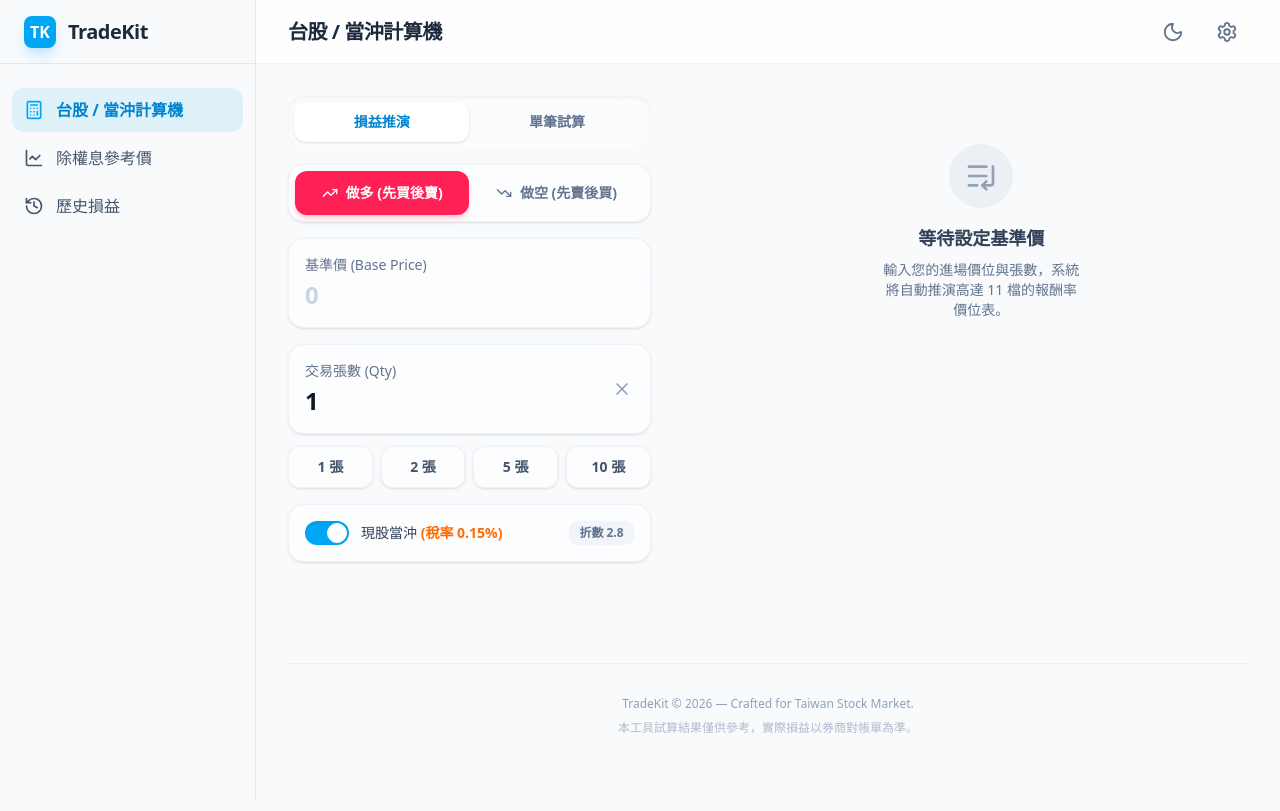
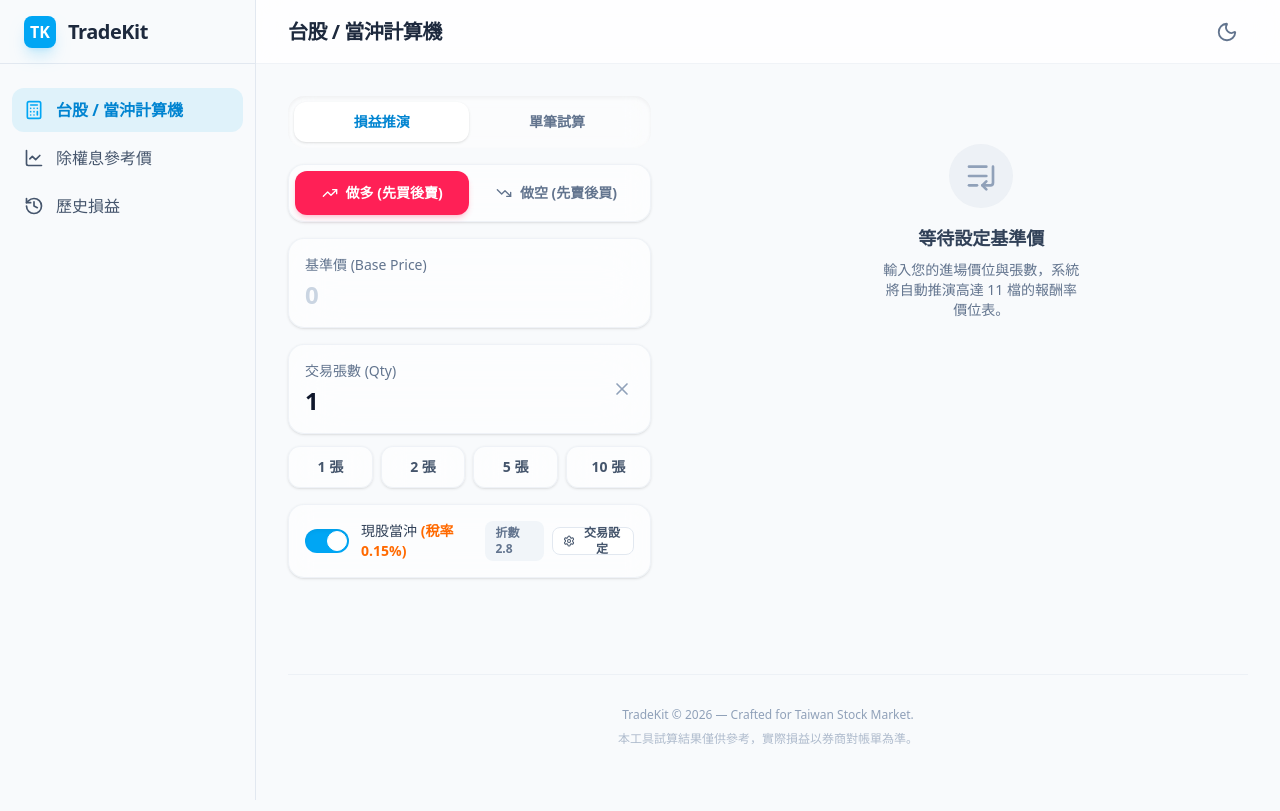
Before and after one commit to dectecx/TradeKit, a SvelteKit app in the folder frontend/: page / in a window 1280 px wide. Built offline with nearby package versions, Linux system fonts and the light colour scheme.

Commit message:
feat: Move Settings button to Calculator page, rename Done to Close

```diff
--- a/frontend/src/lib/components/SettingsDrawer.svelte
+++ b/frontend/src/lib/components/SettingsDrawer.svelte
@@ -83,7 +83,7 @@
       onclick={handleClose}
       class="rounded-full bg-slate-100/80 px-5 py-2 text-sm font-semibold text-slate-600 backdrop-blur-md transition-colors duration-150 hover:bg-slate-200/80 hover:text-slate-900 active:scale-95 dark:bg-slate-800/80 dark:text-slate-300 dark:hover:bg-slate-700/80 dark:hover:text-white"
     >
-      完成
+      關閉
     </button>
   </div>
 
--- a/frontend/src/lib/components/layout/Header.svelte
+++ b/frontend/src/lib/components/layout/Header.svelte
@@ -1,12 +1,9 @@
 <script lang="ts">
   import { settings } from '$lib/stores/settings.svelte';
-  import { Menu, Moon, Settings, Sun } from 'lucide-svelte';
+  import { Menu, Moon, Sun } from 'lucide-svelte';
 
-  let {
-    title = '台股 / 當沖計算機',
-    onOpenSettings,
-    isMobileMenuOpen = $bindable(),
-  }: { title?: string; onOpenSettings: () => void; isMobileMenuOpen: boolean } = $props();
+  let { title = '台股 / 當沖計算機', isMobileMenuOpen = $bindable() }: { title?: string; isMobileMenuOpen: boolean } =
+    $props();
 
   function toggleDarkMode() {
     settings.isDarkMode = !settings.isDarkMode;
@@ -48,14 +45,5 @@
         <Moon class="h-[22px] w-[22px]" />
       {/if}
     </button>
-
-    <!-- Settings Toggle -->
-    <button
-      onclick={onOpenSettings}
-      class="group rounded-full p-2.5 text-slate-500 transition-all duration-200 hover:bg-slate-100 hover:text-slate-900 active:scale-95 dark:text-slate-400 dark:hover:bg-slate-800 dark:hover:text-white"
-      aria-label="開啟設定面板"
-    >
-      <Settings class="h-[22px] w-[22px] transition-transform duration-300 group-hover:rotate-45" />
-    </button>
   </div>
 </header>
--- a/frontend/src/routes/+layout.svelte
+++ b/frontend/src/routes/+layout.svelte
@@ -2,7 +2,6 @@
   import Footer from '$lib/components/layout/Footer.svelte';
   import Header from '$lib/components/layout/Header.svelte';
   import Sidebar from '$lib/components/layout/Sidebar.svelte';
-  import SettingsDrawer from '$lib/components/SettingsDrawer.svelte';
   import { settings } from '$lib/stores/settings.svelte';
   import '../app.css';
 
@@ -11,7 +10,6 @@
   let { children } = $props();
 
   // Layout states
-  let isSettingsOpen = $state(false);
   let isMobileMenuOpen = $state(false);
 
   // Dynamic Header Title
@@ -36,7 +34,7 @@
 
     <!-- Main Content Area Wrapper -->
     <div class="relative flex min-h-screen flex-1 flex-col">
-      <Header title={pageTitle} onOpenSettings={() => (isSettingsOpen = true)} bind:isMobileMenuOpen />
+      <Header title={pageTitle} bind:isMobileMenuOpen />
 
       <main class="mx-auto flex w-full max-w-lg flex-1 flex-col p-4 md:max-w-3xl lg:max-w-5xl lg:p-8">
         <!-- 路由注入區 -->
@@ -47,8 +45,4 @@
       </main>
     </div>
   </div>
-
-  {#if isSettingsOpen}
-    <SettingsDrawer onClose={() => (isSettingsOpen = false)} />
-  {/if}
 </div>
--- a/frontend/src/routes/+page.svelte
+++ b/frontend/src/routes/+page.svelte
@@ -1,9 +1,10 @@
 <script lang="ts">
   import CustomNumpad from '$lib/components/CustomNumpad.svelte';
   import DisplayField from '$lib/components/DisplayField.svelte';
+  import SettingsDrawer from '$lib/components/SettingsDrawer.svelte';
   import { settings } from '$lib/stores/settings.svelte';
   import { calculateTrade, generateTickLadder } from '$lib/utils/finance';
-  import { ArrowRightLeft, ListEnd, ListPlus, TrendingDown, TrendingUp } from 'lucide-svelte';
+  import { ArrowRightLeft, ListEnd, ListPlus, TrendingDown, TrendingUp, Settings } from 'lucide-svelte';
   import { fade, slide } from 'svelte/transition';
 
   // ==========================================
@@ -11,6 +12,7 @@
   // ==========================================
   type CalcMode = 'single' | 'ladder';
   let calcMode = $state<CalcMode>('ladder');
+  let isSettingsOpen = $state(false);
 
   // 單點試算模式
   let buyPrice = $state<string>('');
@@ -319,11 +321,21 @@
               {/if}
             </span>
           </label>
-          <span
-            class="rounded-lg bg-slate-100 px-2.5 py-1 text-xs font-semibold text-slate-500 dark:bg-slate-800 dark:text-slate-400"
-          >
-            折數 {settings.discount}
-          </span>
+          <div class="flex items-center gap-2">
+            <span
+              class="rounded-lg bg-slate-100 px-2.5 py-1 text-xs font-semibold text-slate-500 dark:bg-slate-800 dark:text-slate-400"
+            >
+              折數 {settings.discount}
+            </span>
+            <button
+              type="button"
+              onclick={() => (isSettingsOpen = true)}
+              class="group flex h-7 items-center gap-1.5 rounded-lg border border-slate-200 bg-white px-2.5 text-xs font-semibold text-slate-600 transition-colors hover:border-sky-300 hover:bg-sky-50 hover:text-sky-600 dark:border-white/10 dark:bg-slate-800 dark:text-slate-300 dark:hover:border-sky-500/50 dark:hover:bg-sky-900/30 dark:hover:text-sky-400"
+              aria-label="開啟交易設定"
+            >
+              <Settings class="h-3.5 w-3.5 transition-transform duration-300 group-hover:rotate-45" />交易設定
+            </button>
+          </div>
         </div>
       </div>
     </div>
@@ -635,3 +647,8 @@
     </div>
   {/if}
 </div>
+
+<!-- 全局交易設定面板 (掛載在畫面最上層) -->
+{#if isSettingsOpen}
+  <SettingsDrawer onClose={() => (isSettingsOpen = false)} />
+{/if}
```
